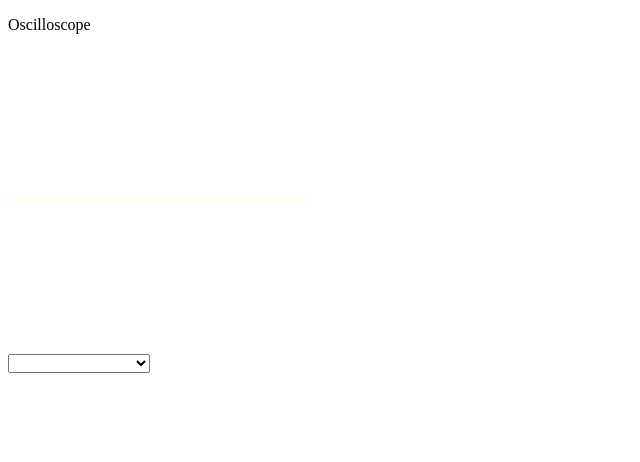
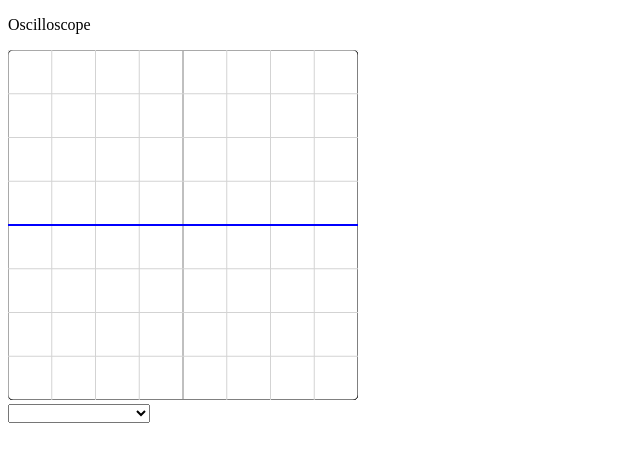
Before and after one commit to jaredellison/react-tone-scope, a React app: page / in a window 1280 px wide. Shown: the top 462 px of the page, without its empty margins (0-640 px from the left). Built offline with nearby package versions, Linux system fonts and the light colour scheme; the HTML template or start-up script is replaced by a standard one.

Commit message:
Implement with svg

```diff
--- a/client/src/components/Oscilloscope.jsx
+++ b/client/src/components/Oscilloscope.jsx
@@ -10,7 +10,7 @@ class Oscilloscope extends React.Component {
       angle: 0
     };
 
-    this.waveform = new Tone.Waveform(256);
+    this.waveform = new Tone.Waveform(2 ** 12);
 
     this.animate = this.animate.bind(this);
     this.handleSelect = this.handleSelect.bind(this);
@@ -34,19 +34,25 @@ class Oscilloscope extends React.Component {
 
   bindInput(index) {
     // Find signal source
-    const newInput = this.props.sources[index];
-    const currentIntput = this.state.input;
+    const currentInput = this.state.input;
+    const newInput = this.props.sources[index] || null;
 
     // Remove previous input
-    if (currentIntput !== null && currentIntput !== newInput) {
-      currentIntput.disconnect(this.waveform);
+    if (currentInput !== null && currentInput !== newInput) {
+      currentInput.disconnect(this.waveform);
     }
 
-    // Connect input
-    newInput.signal.connect(this.waveform);
-    this.setState({
-      input: newInput.signal
-    });
+    if (newInput !== null) {
+      // Connect input
+      newInput.signal.connect(this.waveform);
+      this.setState({
+        input: newInput.signal
+      });
+    } else {
+      this.setState({
+        input: newInput
+      });
+    }
   }
 
   handleSelect(e) {
@@ -56,7 +62,6 @@ class Oscilloscope extends React.Component {
     this.bindInput(e.target.value);
   }
 
-
   render() {
     return (
       <div id="oscilloscope-container">
@@ -64,9 +69,11 @@ class Oscilloscope extends React.Component {
         <Screen samples={this.state.samples} />
         <div id="controls">
           <select onChange={this.handleSelect}>
-              <option></option>
+            <option value={-1}></option>
             {this.props.sources.map((source, i) => (
-              <option key={i} value={i}>{source.name}</option>
+              <option key={i} value={i}>
+                {source.name}
+              </option>
             ))}
           </select>
         </div>
@@ -78,34 +85,12 @@ class Oscilloscope extends React.Component {
 class Screen extends React.Component {
   constructor(props) {
     super(props);
-    this.canvasRef = React.createRef();
-  }
-
-  componentDidUpdate() {
-    const { samples } = this.props;
-    const canvas = this.canvasRef.current;
-    const ctx = canvas.getContext('2d');
-    const width = canvas.width;
-    const height = canvas.height;
-    const lineWidth = 2;
-
-    ctx.clearRect(0, 0, width, height);
-    ctx.beginPath();
-    ctx.lineWidth = lineWidth;
-    ctx.lineCap = 'round';
-    ctx.strokeStyle = 'lightyellow';
-
-    samples.forEach((v, i) => {
-      const x = this.scale(i, 0, samples.length, 0, width);
-      const y = this.scale(v, -1, 1, 0, width);
-      if (i === 0) {
-        ctx.moveTo(x, y);
-      } else {
-        ctx.lineTo(x, y);
-      }
-    });
-
-    ctx.stroke();
+    this.state = {
+      height: 350,
+      width: 350,
+      divsV: 8,
+      divsH: 8
+    };
   }
 
   scale(n, inMin, inMax, outMin, outMax) {
@@ -116,15 +101,66 @@ class Screen extends React.Component {
   }
 
   render() {
+    const { width, height, divsV, divsH } = this.state;
+    const { samples } = this.props;
+
+    const verticalDivs = new Array(divsV).fill(null).map((v, i) => {
+      const position = (i / divsV) * width;
+      return (
+        <line
+          x1={position}
+          y1="0"
+          x2={position}
+          y2={height}
+          stroke={i === divsV / 2 ? 'grey' : 'lightgrey'}
+        />
+      );
+    });
+
+    const horizontalDivs = new Array(divsH).fill(null).map((v, i) => {
+      const position = (i / divsH) * width;
+      return (
+        <line
+          x1="0"
+          y1={position}
+          x2={width}
+          y2={position}
+          stroke={i === divsH / 2 ? 'grey' : 'lightgrey'}
+        />
+      );
+    });
+
+    const traceString = samples.reduce((a, v, i) => {
+      const x = this.scale(i, 0, samples.length, 0, width);
+      const y = this.scale(v, -1, 1, 0, width);
+
+      if (i === 0) {
+        return a + `M ${x}, ${y} `;
+      } else {
+        return a + `L ${x}, ${y} `;
+      }
+    }, '');
+
     return (
-      <canvas
-        ref={this.canvasRef}
-        id="oscilloscope-screen"
-        width="300"
-        height="300"
+      <svg
+        viewBox={`0 0 ${width} ${height}`}
+        width={width}
+        height={height}
+        xmlns="http://www.w3.org/2000/svg"
+        stroke="black"
+        fill="white"
       >
-        signal visualization
-      </canvas>
+        <rect width={width} height={height} rx="5" />
+        {verticalDivs}
+        {horizontalDivs}
+        <path
+          d={traceString}
+          stroke="blue"
+          strokeWidth="2"
+          strokeLinecap="round"
+          fill="transparent"
+        />
+      </svg>
     );
   }
 }
```
Also changed, not shown: 1 other file (tests, documents, lock files or other folders).
